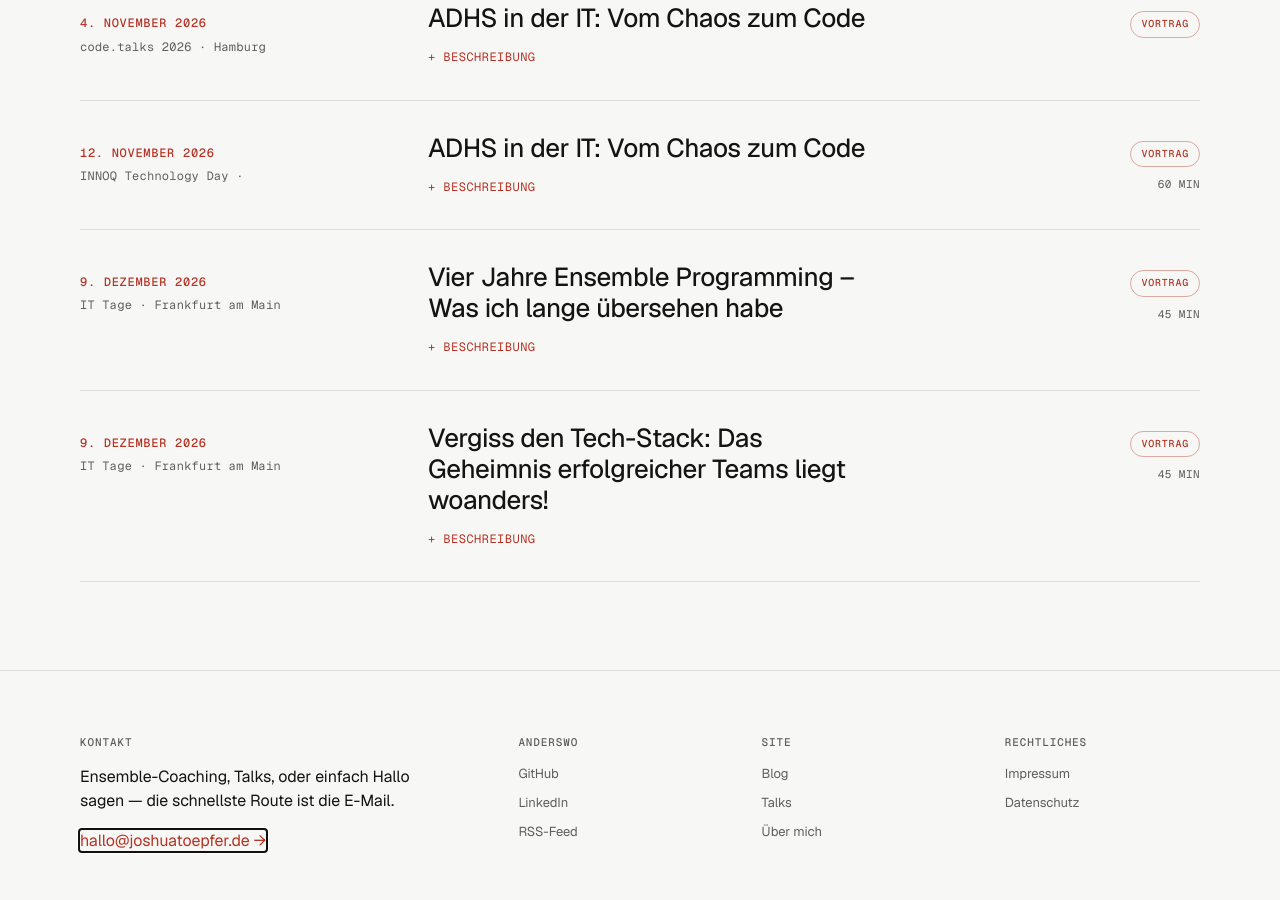
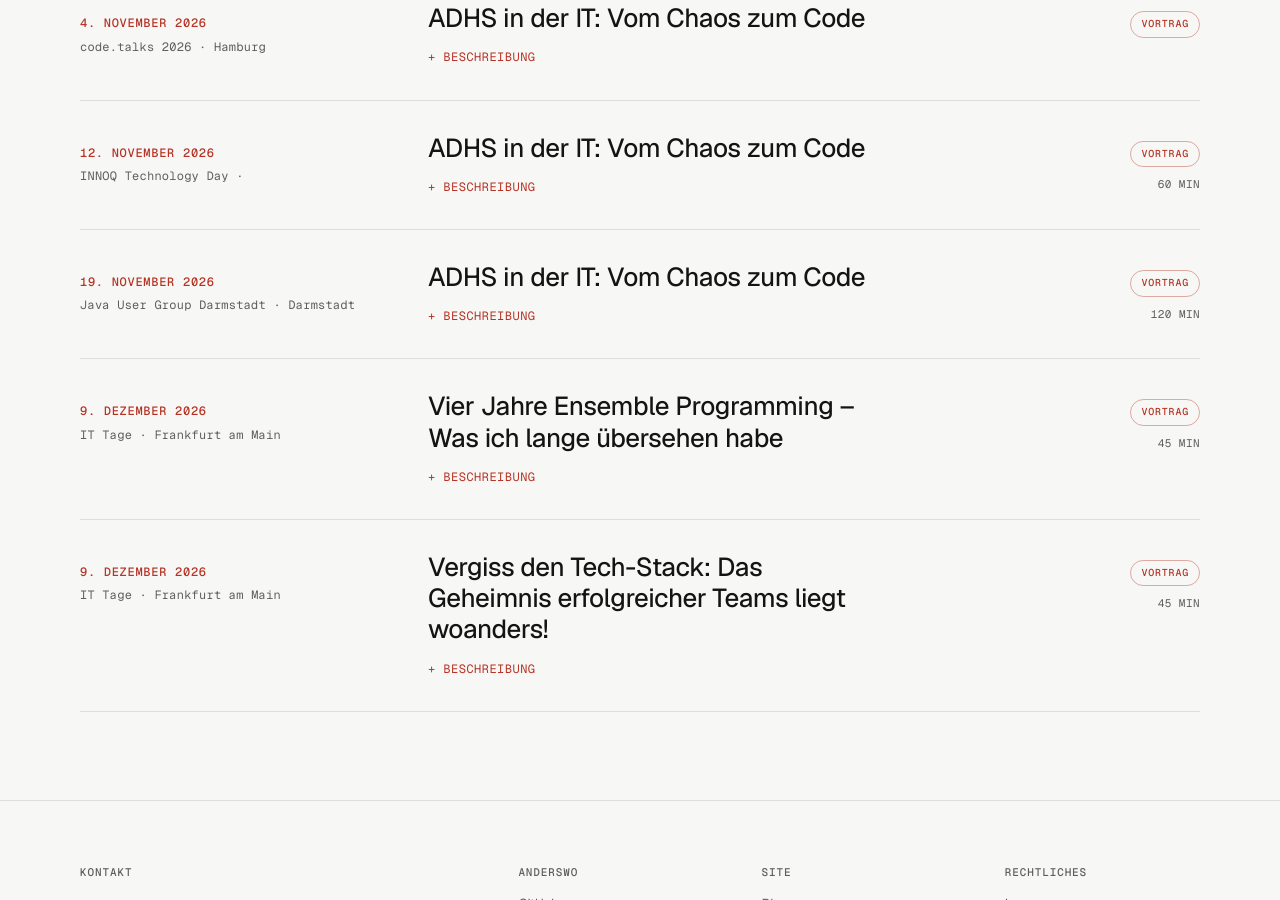
Before and after one commit to hollesse/joshuatoepfer.de, a Jekyll site: the page built from index.html, in a window 1280 px wide and 900 px high, scrolled down 2248 px. Built offline with Jekyll 4.4.1, drawn with Linux system fonts in a browser that asks for light colours; part of the change alters nothing that is shown.

Commit message:
sync(innoq-talks): Sync: INNOQ talks (2026-10-20)
Auto-generated by .github/workflows/sync-innoq-talks.yml.
See ADR-0007 for the talks-sync architecture.

```diff
--- a/_data/talks.yml
+++ b/_data/talks.yml
@@ -435,3 +435,16 @@
     In diesem Vortrag klären wir über die typischen Symptome von ADHS auf und geben erste Anhaltspunkte, wie man bei sich selbst mögliche Anzeichen erkennen kann. Außerdem beleuchten wir, wie Teams am besten mit ADHS-betroffenen Kollegen umgehen können, um deren Potenziale voll auszuschöpfen. Abschließend teilen wir konkrete Strategien und Tipps für Softwareentwickler, wie sie mit den Herausforderungen von ADHS besser umgehen und ihre Stärken besser nutzen können. Dieser Vortrag richtet sich an alle, die in der IT arbeiten und mehr über ADHS erfahren wollen — egal, ob als Betroffene oder als Kollegen.'
   source: innoq
   source_url: https://www.innoq.com/de/talks/2026/10/adhs-in-der-it-vom-chaos-zum-code-basel-one-2026/
+- date: '2026-11-19'
+  what: 'ADHS in der IT: Vom Chaos zum Code'
+  where: Java User Group Darmstadt
+  city: Darmstadt
+  status: upcoming
+  type: talk
+  duration: 120
+  abstract: 'ADHS ist mehr als nur das Bild des zappeligen Kindes — gerade in der IT-Branche sind viele Erwachsene betroffen, oft ohne es zu wissen. Doch ADHS kann sowohl Fluch als auch Segen sein: Die kreativen Höhenflüge und der tiefe Hyperfokus sind oft genauso präsent wie das chaotische Durcheinander und der ständige Kampf mit Prokrastination.
+
+
+    In diesem Vortrag klären wir über die typischen Symptome von ADHS auf und geben erste Anhaltspunkte, wie man bei sich selbst mögliche Anzeichen erkennen kann. Außerdem beleuchten wir, wie Teams am besten mit ADHS-betroffenen Kollegen umgehen können, um deren Potenziale voll auszuschöpfen. Abschließend teilen wir konkrete Strategien und Tipps für Softwareentwickler, wie sie mit den Herausforderungen von ADHS besser umgehen und ihre Stärken besser nutzen können. Dieser Vortrag richtet sich an alle, die in der IT arbeiten und mehr über ADHS erfahren wollen — egal, ob als Betroffene oder als Kollegen.'
+  source: innoq
+  source_url: https://www.innoq.com/de/talks/2026/11/adhs-in-der-it-vom-chaos-zum-code-jug-da/
```
